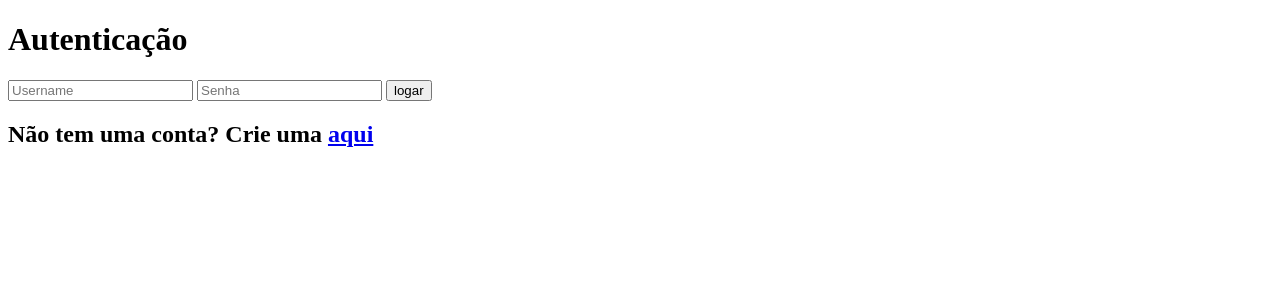
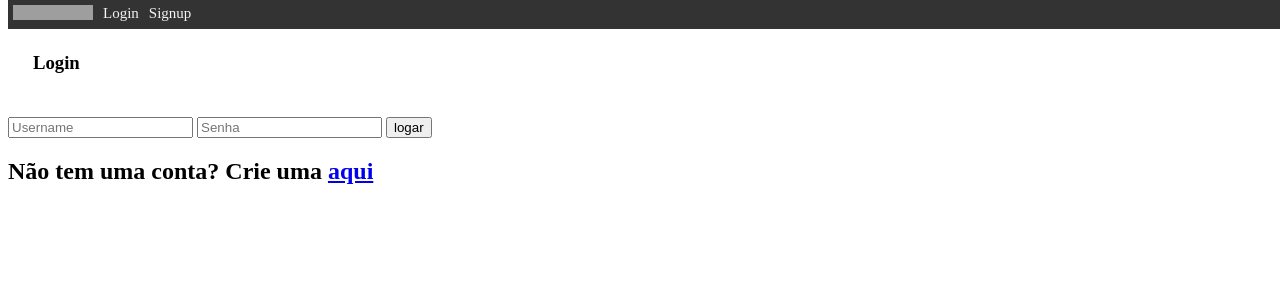
Before and after one commit to linotks52/DIAM, a Django app: template votacao/templates/votacao/login.html in a window 1280 px wide. Shown: the top 300 px of the page. Run offline with Django 3.2, Linux system fonts and the light colour scheme; the template is opened without the code that fills it, so the values that code supplies are empty; grey boxes are pictures that could not be loaded.

Commit message:
Primeiro exercicio 7 semana (incompleto)

```diff
--- a/votacao/static/votacao/css/mystyle.css
+++ b/votacao/static/votacao/css/mystyle.css
@@ -1,6 +1,30 @@
-body {
-    background-image:url('../images/myimage.jpg');
-    background-size:cover;
-    color:darkslategrey;
-    font-family: Arial, sans serif;
+      nav {
+        background-color: #333;
+        overflow: hidden;
+        position: fixed;
+        top: 0;
+        width: 100%;
 }
+/* Style the links inside the navigation bar */
+nav  a {
+  float: left;
+  color: #f2f2f2;
+  text-align: center;
+  padding: 5px 5px;
+  text-decoration: none;
+  font-size: 15px;
+}
+/* Change the color of links on hover */
+nav  a:hover {
+  background-color: #ddd;
+  color: black;
+}
+
+/* Add a color to the active/current link */
+nav  a.active {
+  background-color: #04AA6D;
+  color: white;
+}
+header {
+    padding: 25px;
+}
--- a/votacao/templates/votacao/index.html
+++ b/votacao/templates/votacao/index.html
@@ -2,17 +2,28 @@
 <html lang="en">
 <head>
     <meta charset="UTF-8">
-    <title>Index</title>
+    {% load static %}
+    <link rel="stylesheet" type="text/css" href="{% static 'votacao/css/mystyle.css'%}">
+    <title> {% block titulo %} Index {% endblock %} </title>
 </head>
 <body>
     {% if request.user.is_authenticated %}
-        <p> Seja bem vindo {{ request.user.username }}, o teu total de votos é {{ request.user.aluno.votos }}</p>
-        <p><a href="{% url 'votacao:profile' %}">O meu perfil</a></p>
-        <p> <a href="{% url 'votacao:sair' %}"> Sair </a></p>
+        <header> Seja bem vindo {{ request.user.username }}, o teu total de votos é {{ request.user.aluno.votos }} </header>
+        <nav>
+            <a href="https://www.iscte-iul.pt/"><img src="https://upload.wikimedia.org/wikipedia/commons/0/04/Logo_ISCTE_Instituto_Universit%C3%A1rio_de_Lisboa.svg" alt="ISCTE" style="width:80px;height:15px;"></a>
+            <a href="{% url 'votacao:profile' %}">O meu perfil</a>
+            <a href="{% url 'votacao:sair' %}"> Sair </a>
+            <a href="{% url 'votacao:logar' %}"> Login </a>
+            <a href="{% url 'votacao:signup' %}"> Signup </a>
+        </nav>
     {% else %}
-        <p></p>
+        <nav>
+            <a href="https://www.iscte-iul.pt/"><img src="https://upload.wikimedia.org/wikipedia/commons/0/04/Logo_ISCTE_Instituto_Universit%C3%A1rio_de_Lisboa.svg" alt="ISCTE" style="width:80px;height:15px;"></a>
+            <a href="{% url 'votacao:logar' %}"> Login </a>
+            <a href="{% url 'votacao:signup' %}"> Signup </a>
+        </nav>
     {% endif %}
-<p></p>
+    {% block conteudo %}
     {% if latest_question_list %}
     <ul>
         {% for questao in latest_question_list %}
@@ -34,5 +45,6 @@
             {{ "Criar nova Questão" }}
         </a>
         {% endif %}
+    {% endblock %}
 </body>
 </html>
--- a/votacao/templates/votacao/login.html
+++ b/votacao/templates/votacao/login.html
@@ -1,11 +1,11 @@
-<!DOCTYPE html>
-<html lang="en">
-<head>
-    <meta charset="UTF-8">
-    <title>Autenticação</title>
-</head>
-<body>
-    <h1> Autenticação</h1>
+{% extends "./index.html" %}
+
+{% block titulo %}
+    Autenticação
+{% endblock %}
+
+{% block conteudo %}
+        <header> <h3> Login </h3> </header>
         <form action="{% url 'votacao:logar' %}"  method="post">
         {% csrf_token %}
         <input type="text" name="username" placeholder="Username">
@@ -13,5 +13,4 @@
         <input type="submit" value="logar" />
         </form>
     <h2> Não tem uma conta? Crie uma <a href="{% url 'votacao:signup' %}">aqui</a></h2>
-</body>
-</html>
+{% endblock %}
--- a/votacao/urls.py
+++ b/votacao/urls.py
@@ -4,9 +4,6 @@ from django.conf import settings
 from django.conf.urls.static import static
 
 # (. significa que importa views da mesma directoria)
-
-if settings.DEBUG:
-  urlpatterns += static(settings.MEDIA_URL, document_root=settings.MEDIA_ROOT)
 
 app_name = 'votacao'
 urlpatterns = [
@@ -31,3 +28,5 @@ urlpatterns = [
  path("sair", views.sair, name='sair'),
  path('fazer_upload', views.fazer_upload , name='fazer_upload'),
 ]
+if settings.DEBUG:
+  urlpatterns += static(settings.MEDIA_URL, document_root=settings.MEDIA_ROOT)
--- a/votacao/views.py
+++ b/votacao/views.py
@@ -4,8 +4,8 @@ from django.template import loader
 from .models import Questao, Opcao, Aluno
 from django.urls import reverse
 from django.utils import timezone
-from django.contrib.auth import authenticate, login, logout, Permission
-from django.contrib.auth.models import User
+from django.contrib.auth import authenticate, login, logout
+from django.contrib.auth.models import User, Permission
 from django.core.files.storage import FileSystemStorage
 from django.contrib.auth.decorators import login_required
 
```
Also changed, not shown: siteiscte/settings.py (+3 -4 lines), votacao/templates/votacao/detalhe.html (+9 -9 lines), votacao/templates/votacao/profile.html (+8 -9 lines), votacao/templates/votacao/signup.html (+7 -10 lines), db.sqlite3. Lines whose indentation alone changed are shown as unchanged.
